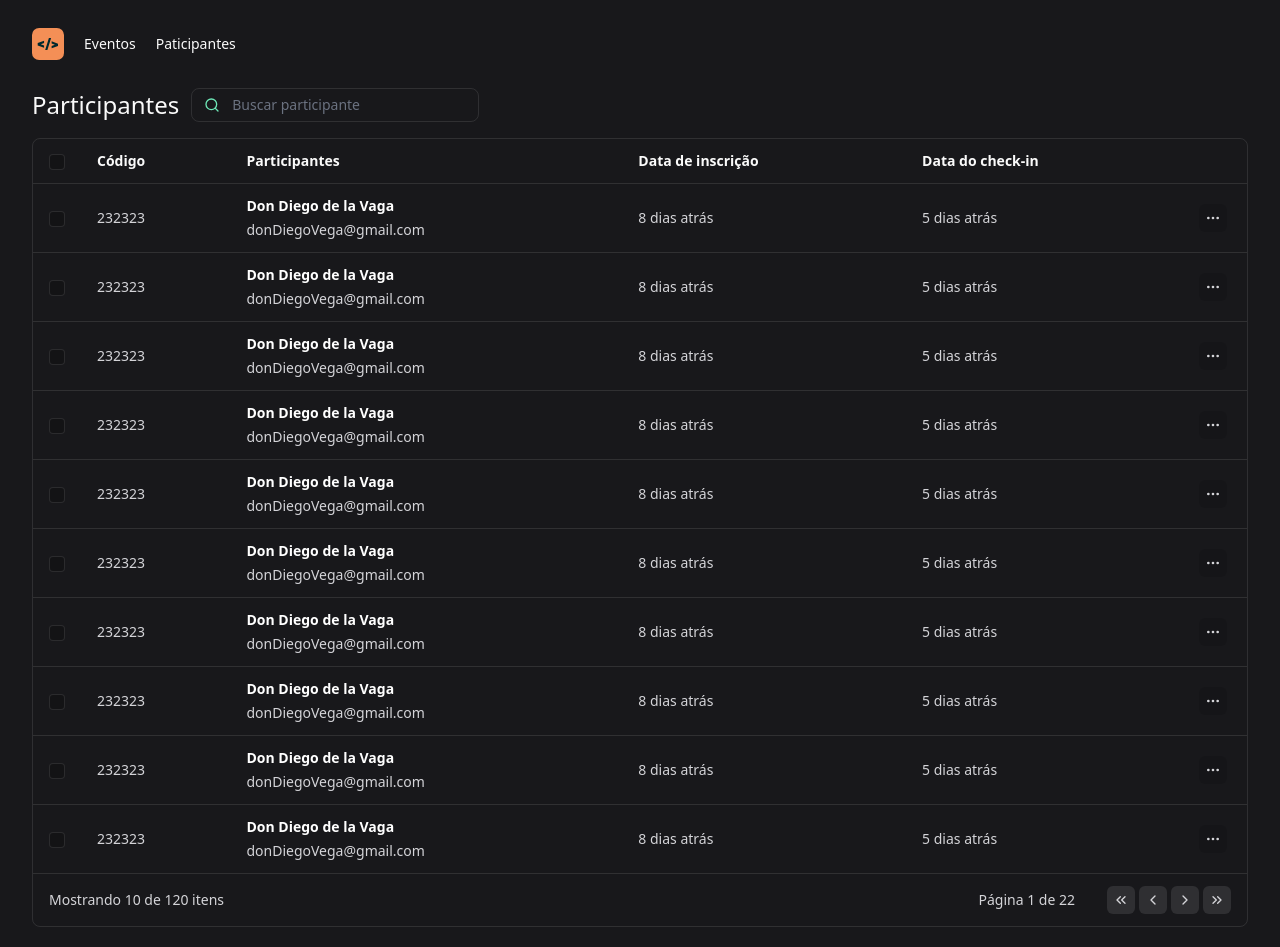
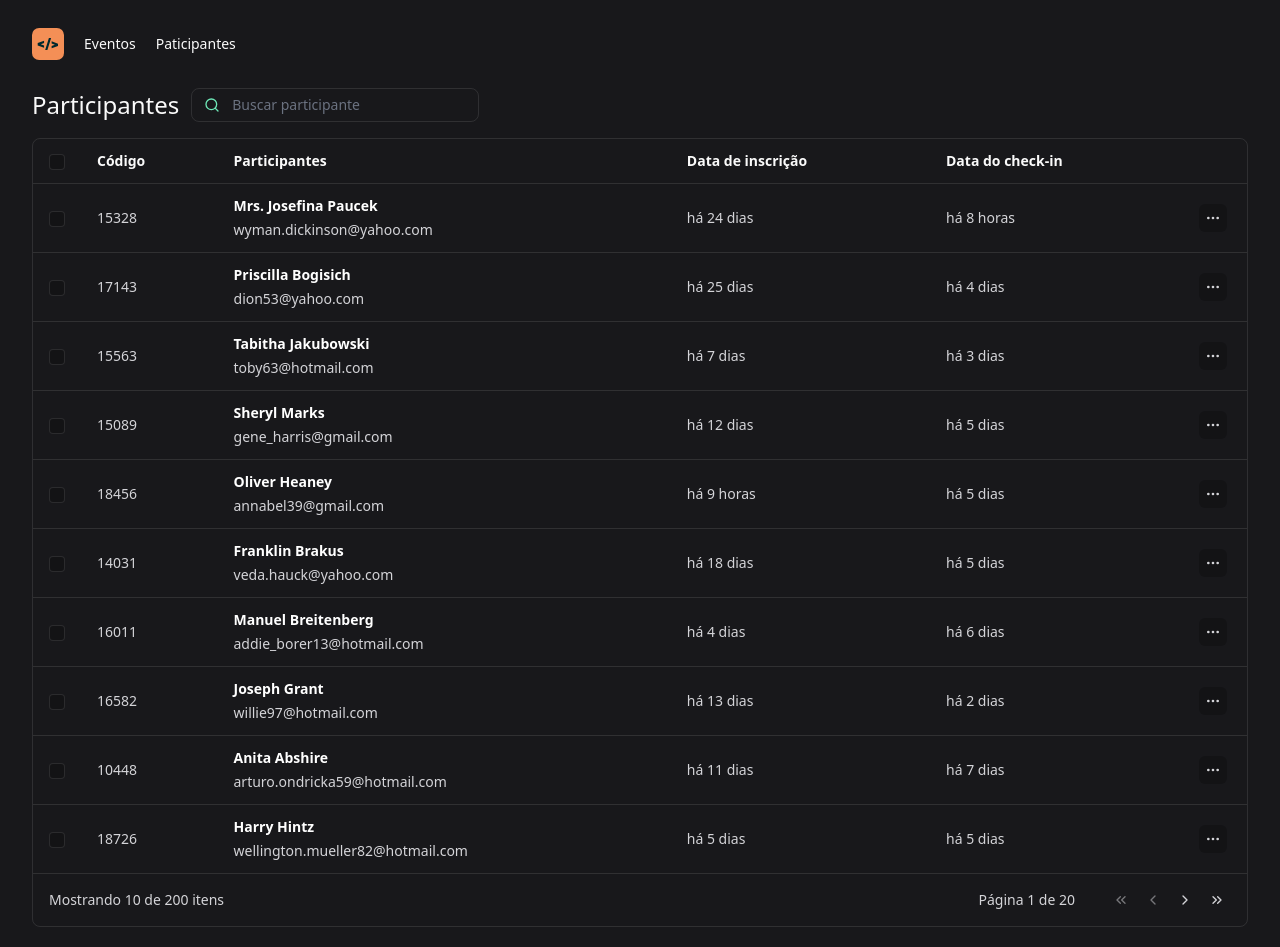
Before and after one commit to alexsandroferreira/nlw-unite-react-js, a React (Vite) app: page / in a window 1280 px wide. Built offline with nearby package versions, Linux system fonts and the light colour scheme.

Commit message:
feat: finished task 2/3

```diff
--- a/package.json
+++ b/package.json
@@ -10,6 +10,8 @@
     "preview": "vite preview"
   },
   "dependencies": {
+    "@faker-js/faker": "^8.4.1",
+    "dayjs": "^1.11.11",
     "lucide-react": "^0.378.0",
     "react": "^18.2.0",
     "react-dom": "^18.2.0",
--- a/src/components/attendee-list.tsx
+++ b/src/components/attendee-list.tsx
@@ -1,3 +1,7 @@
+import 'dayjs/locale/pt-br'
+
+import dayjs from 'dayjs'
+import relativeTime from 'dayjs/plugin/relativeTime'
 import {
   ChevronLeft,
   ChevronRight,
@@ -6,14 +10,36 @@ import {
   MoreHorizontal,
   Search,
 } from 'lucide-react'
+import { useState } from 'react'
 
+import { attendees } from '../data/attendees'
 import { IconButton } from './icon-button'
 import { Table } from './table/table'
 import { TableCell } from './table/table-cell'
 import { TableHeader } from './table/table-header'
 import { TableRow } from './table/table-row'
 
+dayjs.extend(relativeTime)
+dayjs.locale('pt-br')
+
 export function AttendeeList() {
+  const [page, setPage] = useState(1)
+
+  const totalPages = Math.ceil(attendees.length / 10)
+
+  function goToFirstPage() {
+    setPage(1)
+  }
+  function goToNextPage() {
+    setPage(page + 1)
+  }
+  function goToPreviousPage() {
+    setPage(page - 1)
+  }
+  function goToLastPage() {
+    setPage(totalPages)
+  }
+
   return (
     <div className="flex flex-col gap-4">
       <div className="flex gap-3 items-center">
@@ -53,9 +79,9 @@ export function AttendeeList() {
           </tr>
         </thead>
         <tbody>
-          {Array.from({ length: 10 }).map((_, index) => {
+          {attendees.slice((page - 1) * 10, page * 10).map((attendee) => {
             return (
-              <TableRow key={index}>
+              <TableRow key={attendee.id}>
                 <TableCell>
                   <input
                     type="checkbox"
@@ -64,17 +90,17 @@ export function AttendeeList() {
                     id=""
                   />
                 </TableCell>
-                <TableCell>232323</TableCell>
+                <TableCell>{attendee.id}</TableCell>
                 <TableCell>
                   <div className="flex flex-col gap-1">
                     <span className="font-semibold text-white">
-                      Don Diego de la Vaga
+                      {attendee.name}
                     </span>
-                    <span>donDiegoVega@gmail.com</span>
+                    <span>{attendee.email}</span>
                   </div>
                 </TableCell>
-                <TableCell>8 dias atrás</TableCell>
-                <TableCell>5 dias atrás</TableCell>
+                <TableCell>{dayjs().to(attendee.createdAt)}</TableCell>
+                <TableCell>{dayjs().to(attendee.checkedInAt)}</TableCell>
                 <TableCell>
                   <IconButton transparent>
                     <MoreHorizontal className="size-4" />
@@ -86,24 +112,34 @@ export function AttendeeList() {
         </tbody>
         <tfoot>
           <tr>
-            <TableCell colSpan={3}>Mostrando 10 de 120 itens</TableCell>
+            <TableCell colSpan={3}>
+              Mostrando 10 de {attendees.length} itens
+            </TableCell>
             <TableCell
               className="py-3 px-4 text-sm text-zinc-300 text-right"
               colSpan={3}
             >
               <div className="inline-flex items-center gap-8">
-                <span> Página 1 de 22</span>
+                <span>
+                  Página {page} de {totalPages}
+                </span>
                 <div className="flex gap-1">
-                  <IconButton>
+                  <IconButton onClick={goToFirstPage} disabled={page === 1}>
                     <ChevronsLeft className="size-4" />
                   </IconButton>
-                  <IconButton>
+                  <IconButton onClick={goToPreviousPage} disabled={page === 1}>
                     <ChevronLeft className="size-4" />
                   </IconButton>
-                  <IconButton>
+                  <IconButton
+                    onClick={goToNextPage}
+                    disabled={page === totalPages}
+                  >
                     <ChevronRight className="size-4" />
                   </IconButton>
-                  <IconButton>
+                  <IconButton
+                    onClick={goToLastPage}
+                    disabled={page === totalPages}
+                  >
                     <ChevronsRight className="size-4" />
                   </IconButton>
                 </div>
--- a/src/components/icon-button.tsx
+++ b/src/components/icon-button.tsx
@@ -1,4 +1,5 @@
 import type { ComponentProps } from 'react'
+import { twMerge } from 'tailwind-merge'
 
 interface IconButtonProps extends ComponentProps<'button'> {
   transparent?: boolean
@@ -8,11 +9,11 @@ export function IconButton({ transparent, ...props }: IconButtonProps) {
   return (
     <button
       {...props}
-      className={
-        transparent
-          ? 'bg-black/10 border-white/10 rounded-md px-1.5 py-1.5'
-          : 'bg-white/10 border-white/10 rounded-md px-1.5 py-1.5'
-      }
+      className={twMerge(
+        'border-white/10 rounded-md px-1.5 py-1.5',
+        transparent ? 'bg-black/20' : 'border-white/10',
+        props.disabled ? 'opacity-50' : null,
+      )}
     />
   )
 }
--- /dev/null
+++ b/src/data/attendees.ts
@@ -0,0 +1,11 @@
+import { faker } from '@faker-js/faker'
+
+export const attendees = Array.from({ length: 200 }).map(() => {
+  return {
+    id: faker.number.int({ min: 10000, max: 20000 }),
+    name: faker.person.fullName(),
+    email: faker.internet.email().toLocaleLowerCase(),
+    createdAt: faker.date.recent({ days: 30 }),
+    checkedInAt: faker.date.recent({ days: 7 }),
+  }
+})
```
Also changed, not shown: 1 other file (tests, documents, lock files or other folders).
